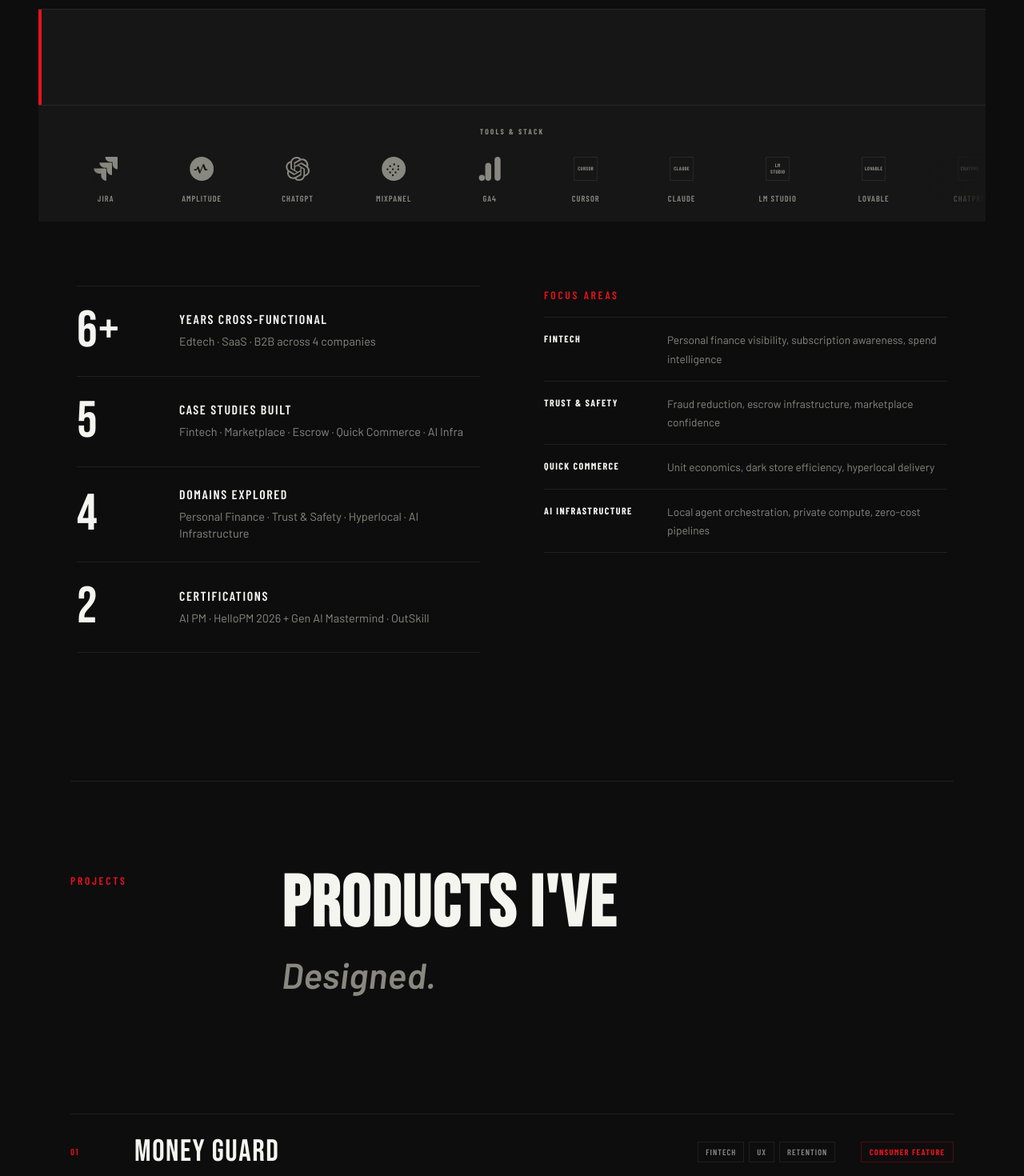
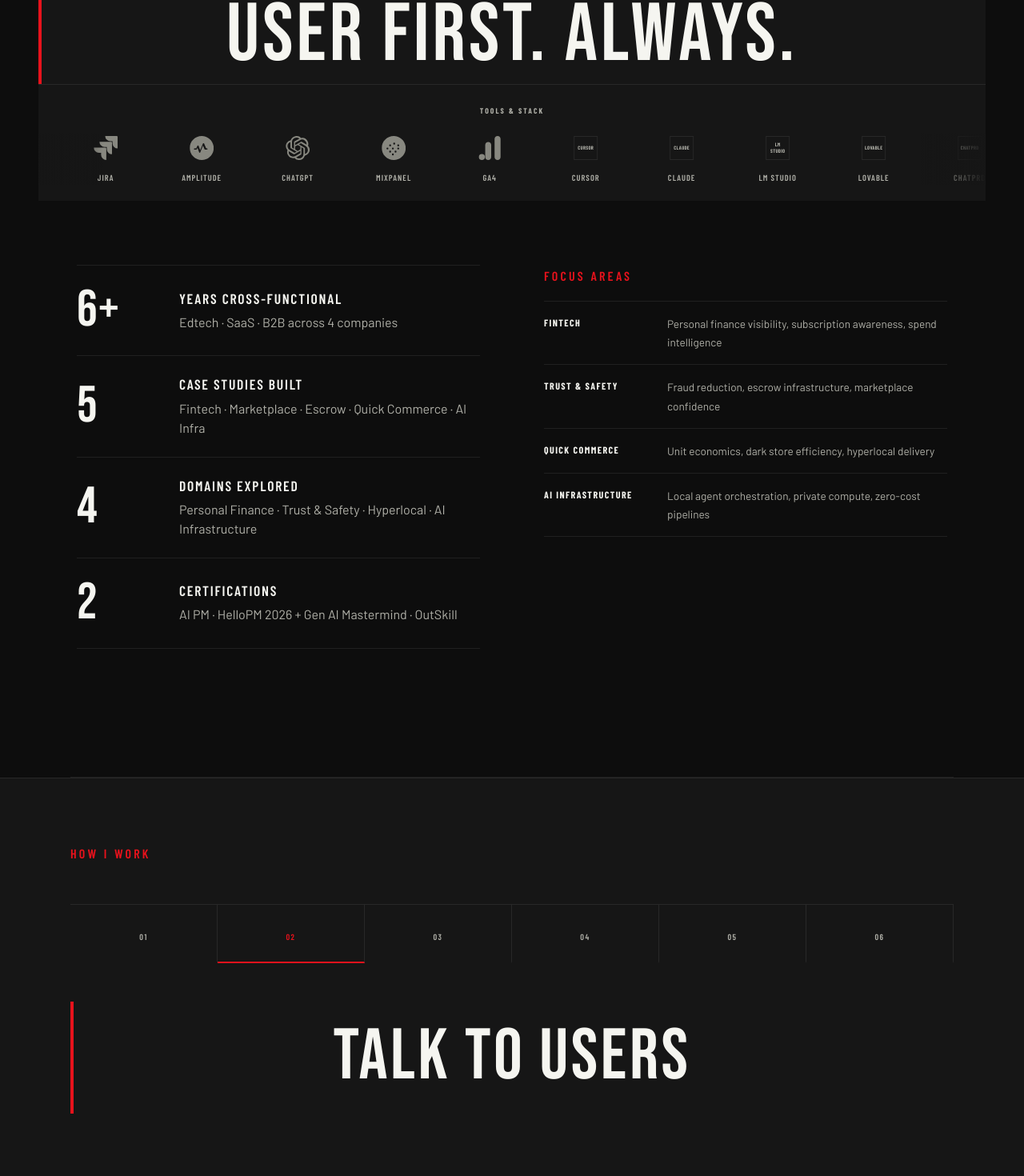
Before and after one commit to shivaprasadhp/shivaprasadhp.github.io, a Next.js app: page / in a window 1280 px wide. Shown: the part 740-2210 px from the top of the page at 80% size. Built offline with nearby package versions, Linux system fonts and the light colour scheme.

Commit message:
Update portfolio sections and process arc content

```diff
--- a/app/components/Experience.tsx
+++ b/app/components/Experience.tsx
@@ -16,7 +16,7 @@ const EXPERIENCE: ExperienceEntry[] = [
     role: 'Independent PM & Product Designer',
     period: 'Aug 2024 – Present',
     bullets: [
-      'Built 4 end-to-end product case studies across fintech, marketplace trust, escrow, and quick commerce — each validated through primary user research (surveys + interviews) and structured problem framing.',
+      'Built 5 end-to-end product case studies across fintech, marketplace trust, escrow, and quick commerce — each validated through primary user research (surveys + interviews) and structured problem framing.',
       'Designed interactive prototypes using Lovable and Google AI Studio, published publicly for recruiter and peer review.',
       'Completed AI Product Manager certification (HelloPM, 2026) and Generative AI Mastermind (OutSkill, 2025).',
     ],
--- a/app/components/Hero.tsx
+++ b/app/components/Hero.tsx
@@ -3,14 +3,14 @@
 import { useEffect, useState } from 'react';
 
 const CYCLE_WORDS = [
-  'PRODUCT THINKING',
-  'SYSTEMS DESIGN',
-  'USER DISCOVERY',
-  'FINTECH',
-  'TRUST & SAFETY',
-  'QUICK COMMERCE',
-  'AI INFRASTRUCTURE',
+  'DISCOVER. VALIDATE. SHIP.',
+  'USER FIRST. ALWAYS.',
   '0→1 BUILDER',
+  'KILL THE FRICTION',
+  'METRICS OVER OPINIONS',
+  'RESEARCH-LED PM',
+  'FROM INSIGHT TO IMPACT',
+  'ASK WHY FIRST',
 ];
 
 const STATS = [
@@ -79,7 +79,7 @@ export default function Hero() {
         setWordIndex((i) => (i + 1) % CYCLE_WORDS.length);
         setAnimating(false);
       }, 400);
-    }, 2200);
+    }, 3500);
     return () => clearInterval(interval);
   }, []);
 
@@ -90,9 +90,8 @@ export default function Hero() {
       <div style={{ minHeight: '100vh', display: 'flex', flexDirection: 'column', position: 'relative', overflow: 'hidden' }}>
 
         {/* ── TOP BAR ── */}
-        <div style={{ display: 'flex', justifyContent: 'space-between', alignItems: 'center', padding: '6rem 3rem 0' }}>
-          <p className="hero-eyebrow fade-up">Product Manager · Kerala, India</p>
-          <div className="fade-up delay-1" style={{ display: 'flex', alignItems: 'center', gap: '0.5rem' }}>
+        <div style={{ display: 'flex', justifyContent: 'flex-end', alignItems: 'center', padding: '6rem 3rem 0' }}>
+          <div className="fade-up" style={{ display: 'flex', alignItems: 'center', gap: '0.5rem' }}>
             <span style={{
               width: 6, height: 6, borderRadius: '50%', background: '#22c55e',
               boxShadow: '0 0 8px rgba(34,197,94,0.7)', display: 'inline-block', animation: 'dot-pulse 2s infinite',
--- /dev/null
+++ b/app/components/ProcessArc.tsx
@@ -0,0 +1,103 @@
+'use client';
+
+import { useEffect, useState } from 'react';
+
+const STEPS = [
+  { num: '01', word: 'SPOT THE PROBLEM' },
+  { num: '02', word: 'TALK TO USERS' },
+  { num: '03', word: 'FIND THE PATTERN' },
+  { num: '04', word: 'DEFINE THE FIX' },
+  { num: '05', word: 'SHIP IT' },
+  { num: '06', word: 'CLOSE THE LOOP' },
+];
+
+export default function ProcessArc() {
+  const [activeIndex, setActiveIndex] = useState(0);
+  const [animating, setAnimating] = useState(false);
+
+  useEffect(() => {
+    const interval = setInterval(() => {
+      setAnimating(true);
+      setTimeout(() => {
+        setActiveIndex((i) => (i + 1) % STEPS.length);
+        setAnimating(false);
+      }, 400);
+    }, 3500);
+    return () => clearInterval(interval);
+  }, []);
+
+  return (
+    <section style={{ background: 'var(--surface)', borderTop: '1px solid var(--border)', borderBottom: '1px solid var(--border)', padding: '5rem 0' }}>
+      <div className="container">
+
+        {/* Label */}
+        <p className="section-label-col fade-up" style={{ marginBottom: '3rem' }}>How I work</p>
+
+        {/* Step indicators */}
+        <div className="fade-up delay-1" style={{
+          display: 'flex',
+          gap: '0',
+          marginBottom: '3rem',
+          borderTop: '1px solid var(--border)',
+        }}>
+          {STEPS.map((s, i) => (
+            <div
+              key={s.num}
+              onClick={() => setActiveIndex(i)}
+              style={{
+                flex: 1,
+                padding: '1rem 0',
+                borderRight: '1px solid var(--border)',
+                borderBottom: i === activeIndex ? '2px solid var(--accent)' : '2px solid transparent',
+                cursor: 'pointer',
+                transition: 'border-color 0.3s',
+                textAlign: 'center',
+              }}
+            >
+              <span style={{
+                fontFamily: 'var(--font-condensed)',
+                fontSize: '0.65rem',
+                fontWeight: 600,
+                letterSpacing: '0.14em',
+                color: i === activeIndex ? 'var(--accent)' : 'var(--text2)',
+                transition: 'color 0.3s',
+              }}>{s.num}</span>
+            </div>
+          ))}
+        </div>
+
+        {/* Big cycling word */}
+        <div style={{
+          display: 'flex',
+          alignItems: 'center',
+          justifyContent: 'center',
+          minHeight: '140px',
+          position: 'relative',
+          overflow: 'hidden',
+        }}>
+          <div style={{
+            position: 'absolute',
+            left: 0, top: 0, bottom: 0,
+            width: '4px',
+            background: 'var(--accent)',
+          }} />
+          <span style={{
+            fontFamily: 'var(--font-display)',
+            fontSize: 'clamp(3rem, 7vw, 7rem)',
+            letterSpacing: '0.04em',
+            textTransform: 'uppercase',
+            color: 'var(--text)',
+            lineHeight: 1,
+            opacity: animating ? 0 : 1,
+            transform: animating ? 'translateY(12px)' : 'translateY(0)',
+            transition: 'opacity 0.35s ease, transform 0.35s ease',
+            whiteSpace: 'nowrap',
+          }}>
+            {STEPS[activeIndex].word}
+          </span>
+        </div>
+
+      </div>
+    </section>
+  );
+}
--- a/app/components/Skills.tsx
+++ b/app/components/Skills.tsx
@@ -77,13 +77,13 @@ export default function Skills() {
                     key={item}
                     style={{
                       fontFamily: 'var(--font-condensed)',
-                      fontSize: '0.72rem',
-                      fontWeight: 600,
+                      fontSize: '0.9rem',
+                      fontWeight: 700,
                       letterSpacing: '0.1em',
                       textTransform: 'uppercase',
                       color: 'var(--text2)',
                       border: '1px solid var(--border)',
-                      padding: '0.3rem 0.75rem',
+                      padding: '0.4rem 1rem',
                       transition: 'color 0.2s, border-color 0.2s',
                       cursor: 'default',
                     }}
--- a/app/globals.css
+++ b/app/globals.css
@@ -6,8 +6,8 @@
   --border: rgba(255,255,255,0.08);
   --border-hover: rgba(255,255,255,0.18);
   --text: #f5f5f0;
-  --text2: #888880;
-  --text3: #333330;
+  --text2: #b0b0a8;
+  --text3: #888884;
   --accent: #E8121C;
   --font-display: 'Bebas Neue', sans-serif;
   --font-condensed: 'Barlow Condensed', sans-serif;
@@ -30,8 +30,8 @@ body {
   background: var(--bg);
   color: var(--text);
   overflow-x: hidden;
-  font-size: 20px;
-  line-height: 1.75;
+  font-size: 22px;
+  line-height: 1.8;
   cursor: none;
 }
 
@@ -132,7 +132,7 @@ nav.scrolled {
 }
 .nav-links a {
   font-family: var(--font-condensed);
-  font-size: 0.9rem;
+  font-size: 1rem;
   font-weight: 600;
   letter-spacing: 0.14em;
   text-transform: uppercase;
@@ -186,7 +186,7 @@ nav.scrolled {
 }
 .hero-eyebrow {
   font-family: var(--font-condensed);
-  font-size: 0.9rem;
+  font-size: 1rem;
   font-weight: 600;
   letter-spacing: 0.2em;
   text-transform: uppercase;
@@ -224,7 +224,7 @@ nav.scrolled {
   max-width: 1200px;
 }
 .hero-sub {
-  font-size: 1.15rem;
+  font-size: 1.25rem;
   color: var(--text2);
   line-height: 1.8;
   font-weight: 400;
@@ -261,7 +261,7 @@ nav.scrolled {
 }
 .company-pill {
   font-family: var(--font-condensed);
-  font-size: 0.8rem;
+  font-size: 0.9rem;
   font-weight: 600;
   letter-spacing: 0.1em;
   text-transform: uppercase;
@@ -302,7 +302,7 @@ nav.scrolled {
 .section-pad { padding: 7rem 0; }
 .section-label-col {
   font-family: var(--font-condensed);
-  font-size: 0.85rem;
+  font-size: 1rem;
   font-weight: 600;
   color: var(--accent);
   letter-spacing: 0.2em;
@@ -363,7 +363,7 @@ nav.scrolled {
 }
 .hero-stat-label {
   font-family: var(--font-condensed);
-  font-size: 1rem;
+  font-size: 1.1rem;
   font-weight: 600;
   letter-spacing: 0.1em;
   text-transform: uppercase;
@@ -371,7 +371,7 @@ nav.scrolled {
   line-height: 1.3;
 }
 .hero-stat-sub {
-  font-size: 0.9rem;
+  font-size: 1rem;
   color: var(--text2);
   font-weight: 400;
   line-height: 1.5;
@@ -417,13 +417,13 @@ nav.scrolled {
 .cert-info { flex: 1; display: flex; flex-direction: column; gap: 0.1rem; }
 .cert-name {
   font-family: var(--font-condensed);
-  font-size: 1rem;
+  font-size: 1.1rem;
   font-weight: 600;
   letter-spacing: 0.06em;
   text-transform: uppercase;
   color: var(--text);
 }
-.cert-issuer { font-size: 0.85rem; color: var(--text2); }
+.cert-issuer { font-size: 0.95rem; color: var(--text2); }
 .cert-badge {
   font-family: var(--font-condensed);
   font-size: 0.6rem;
@@ -438,7 +438,7 @@ nav.scrolled {
 .cert-period { font-size: 0.7rem; color: var(--text2); white-space: nowrap; }
 .about-two-col { display: grid; grid-template-columns: 1fr 1fr; gap: 2rem; }
 .about-bio {
-  font-size: 1rem;
+  font-size: 1.1rem;
   color: var(--text2);
   line-height: 1.9;
   margin-bottom: 1.5rem;
@@ -474,7 +474,7 @@ nav.scrolled {
 .exp-row:hover { opacity: 0.8; }
 .exp-co {
   font-family: var(--font-display);
-  font-size: 1.8rem;
+  font-size: 2.2rem;
   color: var(--text);
   letter-spacing: 0.04em;
   text-transform: uppercase;
@@ -483,11 +483,11 @@ nav.scrolled {
 }
 .exp-location {
   font-family: var(--font-condensed);
-  font-size: 0.7rem;
+  font-size: 0.85rem;
   font-weight: 600;
   letter-spacing: 0.14em;
   text-transform: uppercase;
-  color: var(--text3);
+  color: var(--text2);
   margin-bottom: 0.35rem;
 }
 .exp-role-label {
@@ -500,7 +500,7 @@ nav.scrolled {
 }
 .exp-bullets { list-style: none; padding: 0; margin: 0; display: flex; flex-direction: column; gap: 0.6rem; }
 .exp-bullets li {
-  font-size: 1rem;
+  font-size: 1.1rem;
   color: var(--text2);
   line-height: 1.7;
   padding-left: 1rem;
@@ -515,7 +515,7 @@ nav.scrolled {
 }
 .exp-period {
   font-family: var(--font-condensed);
-  font-size: 0.75rem;
+  font-size: 0.9rem;
   font-weight: 600;
   letter-spacing: 0.1em;
   text-transform: uppercase;
@@ -554,7 +554,7 @@ nav.scrolled {
   display: flex;
   align-items: baseline;
   gap: 0.5rem;
-  font-size: 0.88rem;
+  font-size: 1rem;
   color: var(--text2);
   line-height: 1.4;
 }
@@ -651,14 +651,14 @@ nav.scrolled {
 }
 .project-card-body { margin-bottom: 1.25rem; }
 .project-desc {
-  font-size: 1.05rem;
+  font-size: 1.15rem;
   color: var(--text2);
   line-height: 1.75;
 }
 .project-tags { display: flex; flex-wrap: wrap; gap: 0.4rem; margin-bottom: 1.25rem; }
 .project-tag {
   font-family: var(--font-condensed);
-  font-size: 0.75rem;
+  font-size: 0.85rem;
   font-weight: 600;
   letter-spacing: 0.1em;
   text-transform: uppercase;
@@ -678,7 +678,7 @@ nav.scrolled {
 .project-metrics-pills { display: flex; flex-wrap: wrap; gap: 0.35rem; }
 .project-metric-pill {
   font-family: var(--font-condensed);
-  font-size: 0.75rem;
+  font-size: 0.85rem;
   font-weight: 600;
   letter-spacing: 0.08em;
   text-transform: uppercase;
@@ -709,7 +709,7 @@ nav.scrolled {
   color: var(--accent);
 }
 .project-tile-value {
-  font-size: 0.9rem;
+  font-size: 1rem;
   color: var(--text2);
   line-height: 1.5;
 }
@@ -776,7 +776,7 @@ nav.scrolled {
   letter-spacing: 0.01em;
 }
 .contact-sub {
-  font-size: 0.95rem;
+  font-size: 1.1rem;
   color: var(--text2);
   max-width: 400px;
   line-height: 1.85;
--- a/app/page.tsx
+++ b/app/page.tsx
@@ -6,6 +6,7 @@ import Experience from './components/Experience';
 import Contact from './components/Contact';
 import Footer from './components/Footer';
 import ClientInit from './components/ClientInit';
+import ProcessArc from './components/ProcessArc';
 
 export default function Home() {
   return (
@@ -14,6 +15,8 @@ export default function Home() {
       <Navbar />
       <main>
         <Hero />
+        <div className="container"><hr className="section-divider" /></div>
+        <ProcessArc />
         <div className="container"><hr className="section-divider" /></div>
         <Projects />
         <div className="container"><hr className="section-divider" /></div>
--- a/package.json
+++ b/package.json
@@ -2,7 +2,7 @@
   "name": "portfolio",
   "version": "0.1.0",
   "private": true,
-  "homepage": "https://shivaprasadhp.github.io",
+  "homepage": "https://shivaprasadhp.github.io/portfolio",
   "scripts": {
     "dev": "next dev",
     "build": "next build",
```
Also changed, not shown: 13 other files (tests, documents, lock files or other folders).
